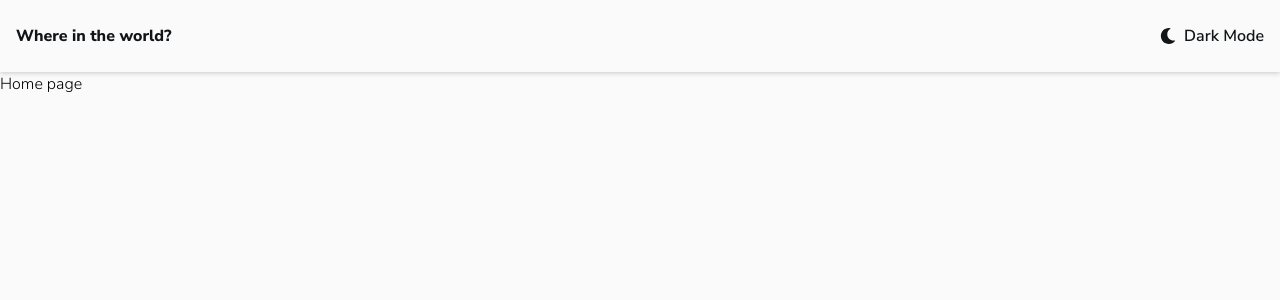
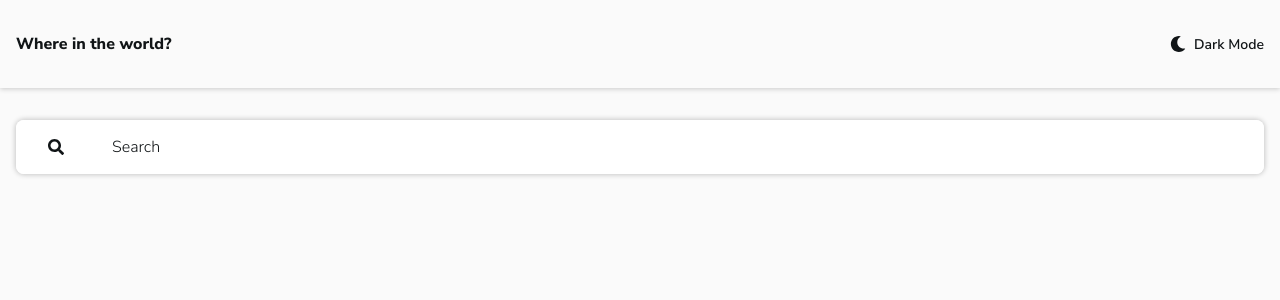
Before and after one commit to chrisdev188/rest-countries-api, a React (Create React App) app: page / in a window 1280 px wide. Shown: the top 300 px of the page. Built offline with nearby package versions, Linux system fonts and the light colour scheme.

Commit message:
Add search component

```diff
--- a/src/components/Header/Header.jsx
+++ b/src/components/Header/Header.jsx
@@ -3,13 +3,13 @@ import { FaMoon, FaSun } from "react-icons/fa";
 
 const Header = ({ handleToggleMode, isDarkMode }) => {
   return (
-    <header className="flex justify-between px-4 py-6 shadow-bottom-lightmode dark:shadow-bottom-darkmode dark:bg-brand-dm-elements dark:text-brand-white bg-brand-lm-bg text-brand-lm-text transition-element">
+    <header className="flex justify-between px-4 py-8 shadow-bottom dark:bg-brand-dm-elements dark:text-brand-white bg-brand-lm-bg text-brand-lm-text transition-element">
       <Link className="font-extrabold" to="/">
         Where in the world?
       </Link>
       <button className="flex gap-2 items-center" onClick={handleToggleMode}>
         <span>{isDarkMode ? <FaSun /> : <FaMoon />}</span>
-        <span className="font-semibold">
+        <span className="font-semibold text-[14px]">
           {isDarkMode ? "Light Mode" : "Dark Mode"}
         </span>
       </button>
--- /dev/null
+++ b/src/components/Search/Search.jsx
@@ -0,0 +1,19 @@
+import { FaSearch } from "react-icons/fa";
+
+const Search = () => {
+  return (
+    <div className="dark:bg-brand-dm-elements dark:text-brand-white relative rounded-lg shadow-surrounding bg-brand-white text-brand-lm-text">
+      <label htmlFor="search" className="sr-only">
+        Search:
+      </label>
+      <input
+        type="search"
+        placeholder="Search"
+        className="w-full h-full block pl-24 py-4 pr-4 bg-inherit placeholder-inherit rounded-lg"
+      />
+      <FaSearch className="text-inherit absolute top-2/4 left-8 -translate-y-1/2" />
+    </div>
+  );
+};
+
+export default Search;
--- a/src/components/index.js
+++ b/src/components/index.js
@@ -1 +1,2 @@
 export { default as Header } from "./Header/Header";
+export { default as Search } from "./Search/Search";
--- a/src/pages/Home.jsx
+++ b/src/pages/Home.jsx
@@ -1,7 +1,12 @@
 import React from "react";
+import { Search } from "../components";
 
 const Home = () => {
-  return <div>Home page</div>;
+  return (
+    <div className="py-8 px-4">
+      <Search />
+    </div>
+  );
 };
 
 export default Home;
--- a/tailwind.config.js
+++ b/tailwind.config.js
@@ -13,8 +13,8 @@ module.exports = {
         "brand-white": "hsl(0, 0%, 100%)",
       },
       boxShadow: {
-        "bottom-lightmode": "0 1px 5px 0px rgba(0,0,0,.2)",
-        "bottom-darkmode": "0 1px 5px 0px rgba(0,0,0,.2)",
+        bottom: "0 1px 5px 0px rgba(0,0,0,.2)",
+        surrounding: "0 0 5px 1px rgba(0,0,0,.2)",
       },
     },
   },
```
